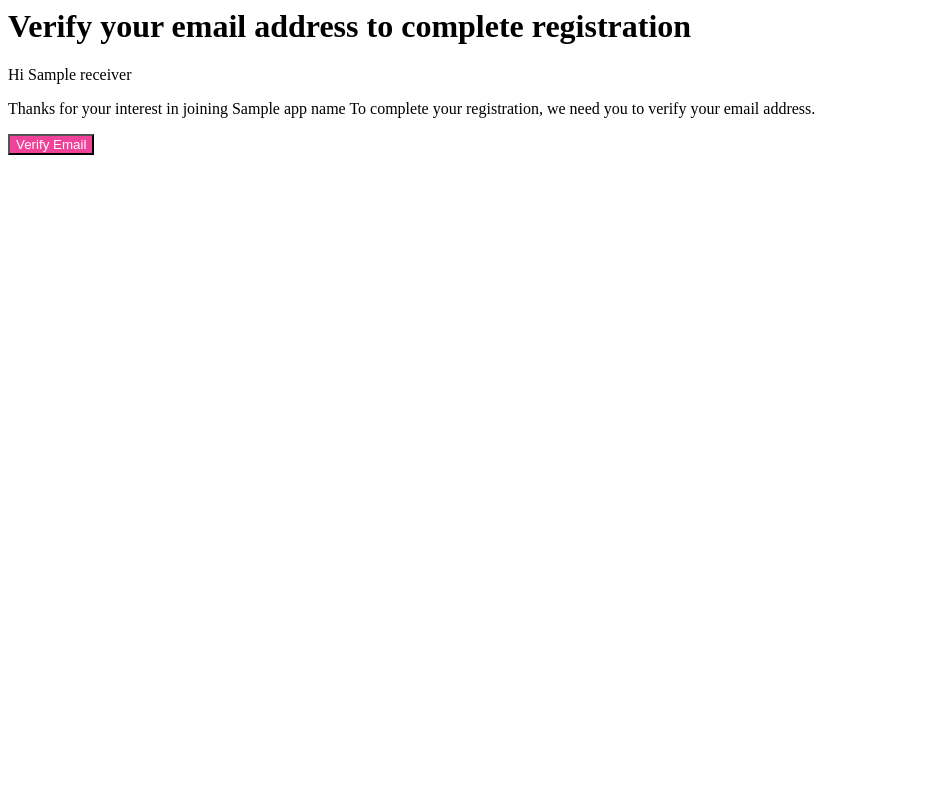
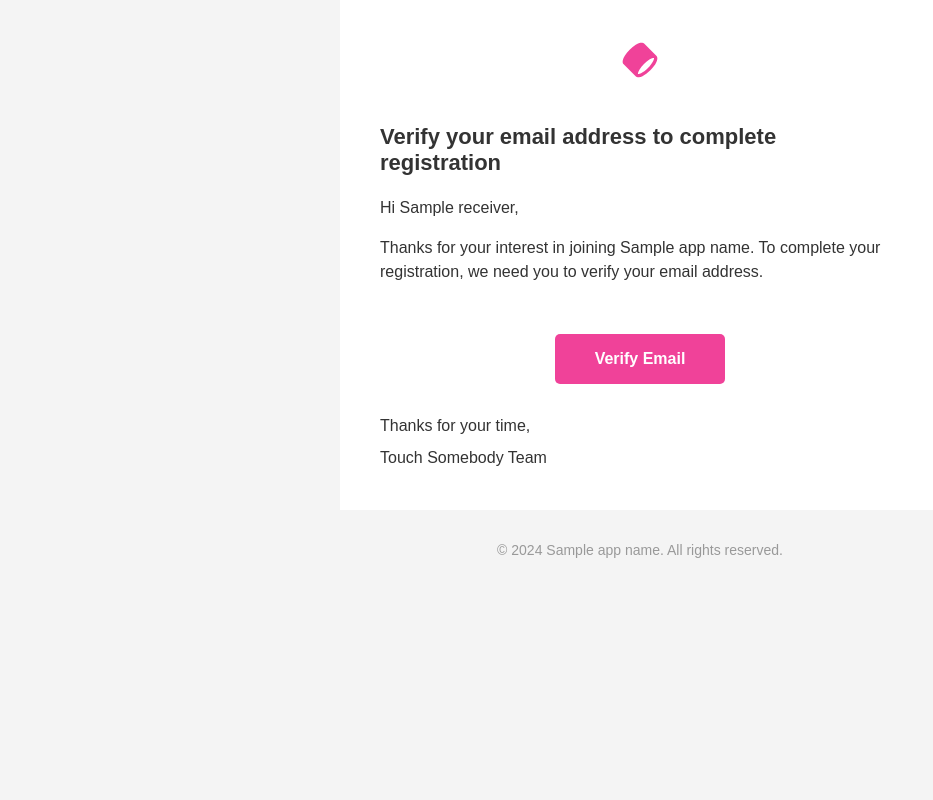
Before and after one commit to het-tale/auth-system, a Python web app: template backend/templates/verify.html in a window 1280 px wide. Shown: the whole page, without its empty margins (0-933 px from the left). Run offline with Jinja, Linux system fonts and the light colour scheme; the template is opened without the code that fills it: most values are stand-ins (such as "Sample title", 1, 10 or a date in 2020).

Commit message:
style: enhance email template styling

```diff
--- a/backend/templates/verify.html
+++ b/backend/templates/verify.html
@@ -1,26 +1,93 @@
+<!DOCTYPE html>
 <html>
   <head>
+    <meta charset="UTF-8">
+    <meta name="viewport" content="width=device-width, initial-scale=1.0">
     <title>Email Verification</title>
     <style>
-        .verification-btn {
-            background-color: #f04299;
-            color: #ffffff;
-        }
-        a {
-            color: #ffffff;
-            text-decoration: none;
-        }
+      body {
+        margin: 0;
+        padding: 0;
+        font-family: Arial, sans-serif;
+        background-color: #f4f4f4;
+      }
+      table {
+        border-spacing: 0;
+        border-collapse: collapse;
+      }
+      td {
+        padding: 0;
+      }
+      img {
+        border: 0;
+      }
     </style>
   </head>
-  <body>
-    <main>
-      <h1>Verify your email address to complete registration</h1>
-      <p>Hi {{receiver}}</p>
-      <p>
-        Thanks for your interest in joining {{app_name}} To complete your
-        registration, we need you to verify your email address.
-      </p>
-      <button class="verification-btn"><a href="{{verification_link}}">Verify Email</a></button>
-    </main>
+  <body style="margin: 0; padding: 0; background-color: #f4f4f4;">
+    <table role="presentation" width="100%" cellpadding="0" cellspacing="0" border="0" style="background-color: #f4f4f4; padding: 40px 0;">
+      <tr>
+        <td align="center">
+          <!-- Main Container -->
+          <table role="presentation" width="600" cellpadding="0" cellspacing="0" border="0" style="background-color: #ffffff; max-width: 600px; width: 100%;">
+            <!-- Logo Section -->
+            <tr>
+              <td align="center" style="padding: 40px 20px 20px 20px;">
+                <svg fill="none" viewbox="0 0 48 48" xmlns="http://www.w3.org/2000/svg" width="80" height="40" style="color: #f04299;">
+                  <path
+                    clip-rule="evenodd"
+                    d="M39.475 21.6262C40.358 21.4363 40.6863 21.5589 40.7581 21.5934C40.7876 21.655 40.8547 21.857 40.8082 22.3336C40.7408 23.0255 40.4502 24.0046 39.8572 25.2301C38.6799 27.6631 36.5085 30.6631 33.5858 33.5858C30.6631 36.5085 27.6632 38.6799 25.2301 39.8572C24.0046 40.4502 23.0255 40.7407 22.3336 40.8082C21.8571 40.8547 21.6551 40.7875 21.5934 40.7581C21.5589 40.6863 21.4363 40.358 21.6262 39.475C21.8562 38.4054 22.4689 36.9657 23.5038 35.2817C24.7575 33.2417 26.5497 30.9744 28.7621 28.762C30.9744 26.5497 33.2417 24.7574 35.2817 23.5037C36.9657 22.4689 38.4054 21.8562 39.475 21.6262ZM4.41189 29.2403L18.7597 43.5881C19.8813 44.7097 21.4027 44.9179 22.7217 44.7893C24.0585 44.659 25.5148 44.1631 26.9723 43.4579C29.9052 42.0387 33.2618 39.5667 36.4142 36.4142C39.5667 33.2618 42.0387 29.9052 43.4579 26.9723C44.1631 25.5148 44.659 24.0585 44.7893 22.7217C44.9179 21.4027 44.7097 19.8813 43.5881 18.7597L29.2403 4.41187C27.8527 3.02428 25.8765 3.02573 24.2861 3.36776C22.6081 3.72863 20.7334 4.58419 18.8396 5.74801C16.4978 7.18716 13.9881 9.18353 11.5858 11.5858C9.18354 13.988 7.18717 16.4978 5.74802 18.8396C4.58421 20.7334 3.72865 22.6081 3.36778 24.2861C3.02574 25.8765 3.02429 27.8527 4.41189 29.2403Z"
+                    fill="currentColor"
+                    fill-rule="evenodd"
+                  ></path>
+                </svg>
+              </td>
+            </tr>
+
+            <!-- Content Section -->
+            <tr>
+              <td style="padding: 20px 40px;">
+                <h2 style="color: #333333; font-size: 22px; margin: 0 0 20px 0; font-weight: 600;">Verify your email address to complete registration</h2>
+
+                <p style="color: #333333; font-size: 16px; line-height: 24px; margin: 0 0 16px 0;">Hi {{receiver}},</p>
+
+                <p style="color: #333333; font-size: 16px; line-height: 24px; margin: 0 0 30px 0;">
+                  Thanks for your interest in joining {{app_name}}. To complete your registration, we need you to verify your email address.
+                </p>
+              </td>
+            </tr>
+
+            <!-- Button Section -->
+            <tr>
+              <td align="center" style="padding: 0 40px 30px 40px;">
+                <table role="presentation" cellpadding="0" cellspacing="0" border="0">
+                  <tr>
+                    <td align="center" style="border-radius: 5px; background-color: #f04299;">
+                      <a href="{{verification_link}}" style="display: inline-block; padding: 16px 40px; font-size: 16px; color: #ffffff; text-decoration: none; font-weight: 600;">Verify Email</a>
+                    </td>
+                  </tr>
+                </table>
+              </td>
+            </tr>
+
+            <!-- Signature Section -->
+            <tr>
+              <td style="padding: 0 40px 40px 40px;">
+                <p style="color: #333333; font-size: 16px; line-height: 24px; margin: 0 0 8px 0;">Thanks for your time,</p>
+                <p style="color: #333333; font-size: 16px; line-height: 24px; margin: 0;">Touch Somebody Team</p>
+              </td>
+            </tr>
+          </table>
+
+          <!-- Footer -->
+          <table role="presentation" width="600" cellpadding="0" cellspacing="0" border="0" style="max-width: 600px; width: 100%;">
+            <tr>
+              <td align="center" style="padding: 30px 20px;">
+                <p style="color: #999999; font-size: 14px; line-height: 20px; margin: 0;">© 2024 {{app_name}}. All rights reserved.</p>
+              </td>
+            </tr>
+          </table>
+        </td>
+      </tr>
+    </table>
   </body>
 </html>
```
Also changed, not shown: 1 other file.
